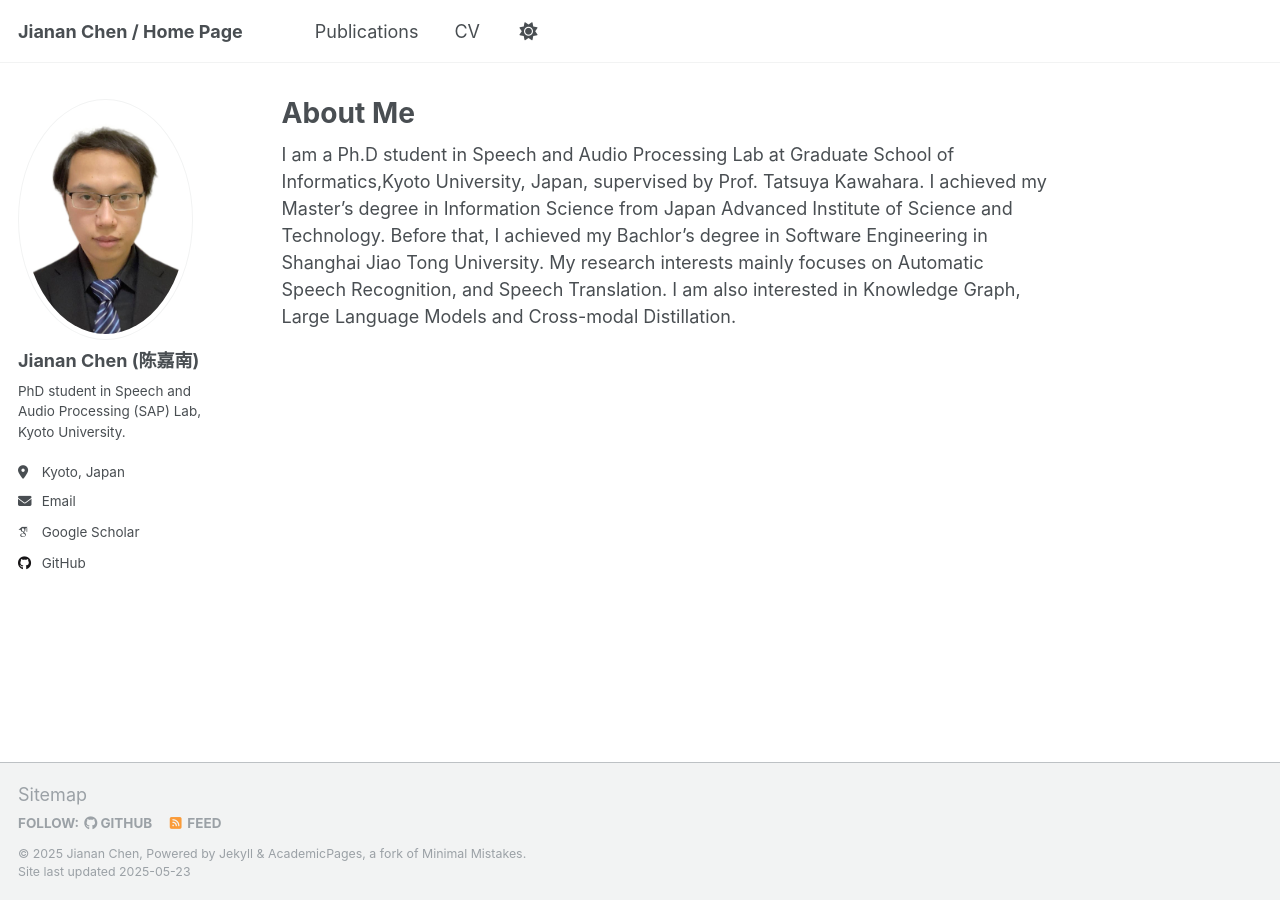
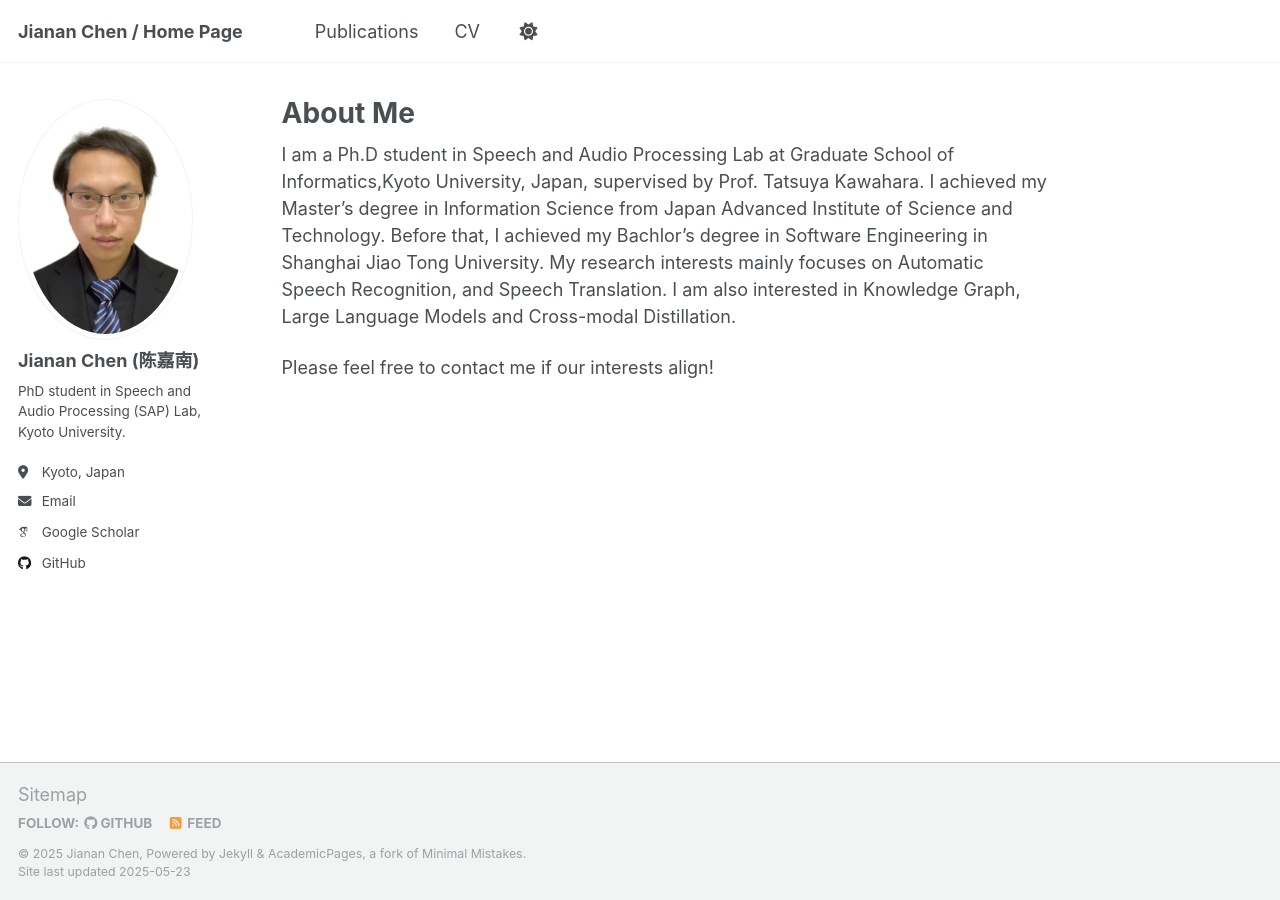
Before and after one commit to CHEN-JIANAN/CHEN-JIANAN.github.io, a Jekyll site: the page built from _pages/about.md, in a window 1280 px wide. Built offline with Jekyll 4.4.1, drawn with Linux system fonts in a browser that asks for light colours; some web fonts are replaced.

Commit message:
Update about.md

```diff
--- a/_pages/about.md
+++ b/_pages/about.md
@@ -8,3 +8,5 @@ redirect_from:
 ---
 
 I am a Ph.D student in Speech and Audio Processing Lab at Graduate School of Informatics,Kyoto University, Japan, supervised by Prof. Tatsuya Kawahara. I achieved my Master's degree in Information Science from Japan Advanced Institute of Science and Technology. Before that, I achieved my Bachlor's degree in Software Engineering in Shanghai Jiao Tong University. My research interests mainly focuses on Automatic Speech Recognition, and Speech Translation. I am also interested in Knowledge Graph, Large Language Models and Cross-modal Distillation.
+
+Please feel free to contact me if our interests align!
```
